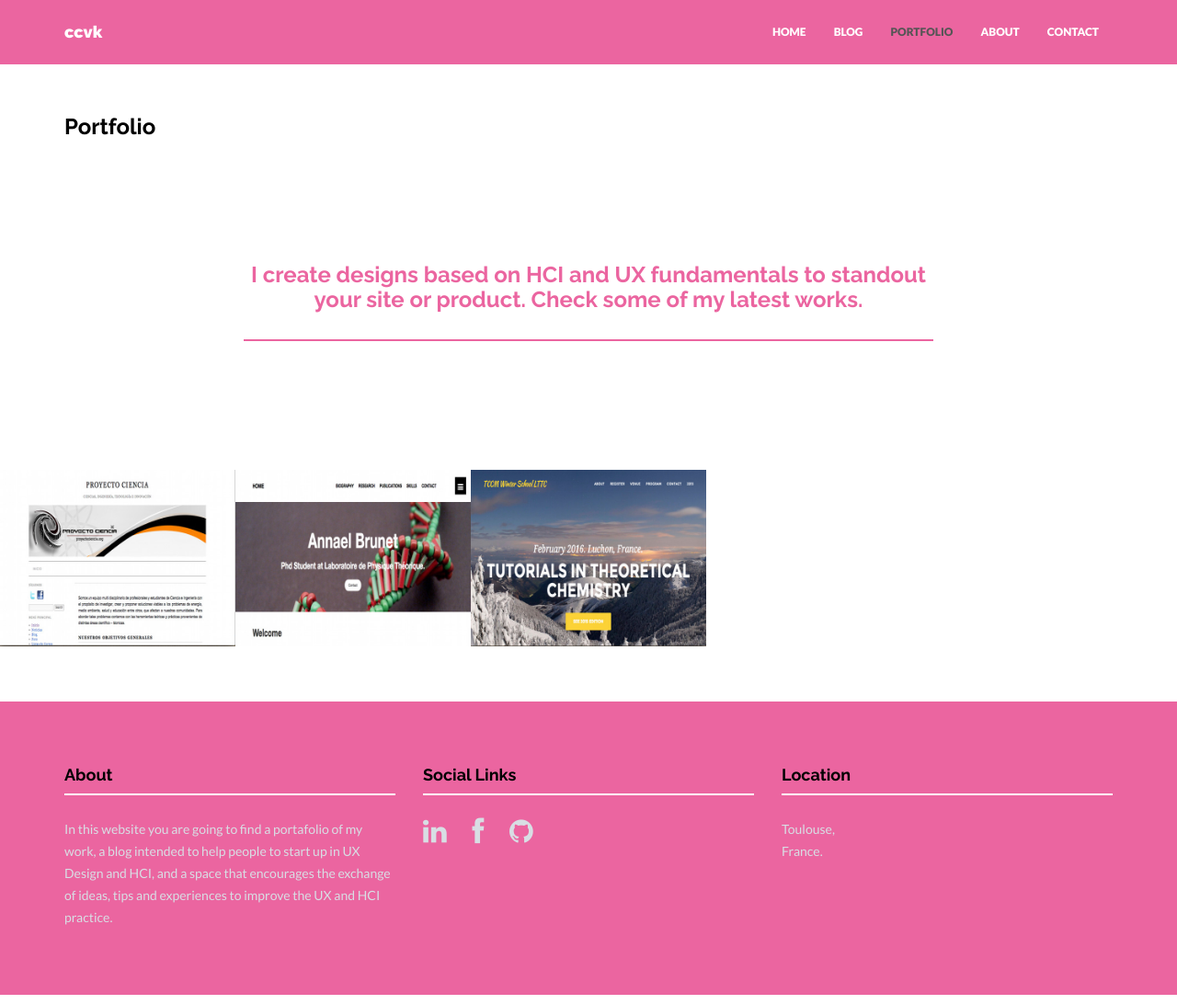
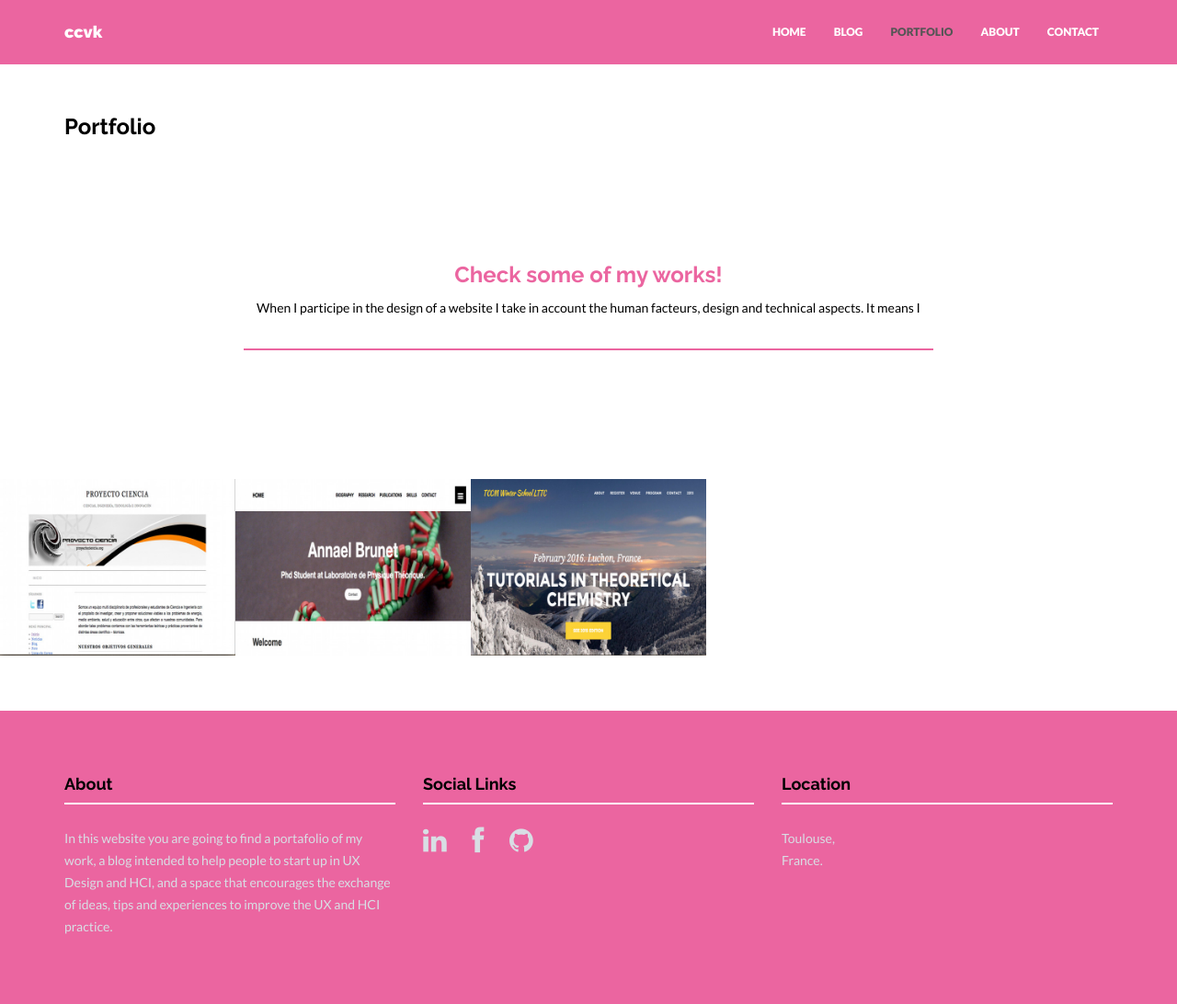
Before and after one commit to claucvk/claucvk.github.io, a Jekyll site: the page built from portfolio.html, in a window 1280 px wide and 1092 px high. Shown: the whole window at 92% size. Built offline with Jekyll 4.4.1, drawn with Linux system fonts in a browser that asks for light colours; nearby versions of some CDN libraries.

Commit message:
configuración de contact

```diff
--- a/contact.html
+++ b/contact.html
@@ -12,7 +12,7 @@ permalink: /contact/
             <h4>Just Get In Touch!</h4>
             <div class="hline"></div>
                 <p>{{ site.about }}</p>
-                <form role="form">
+                <form role="form" action= "MAILTO: {{ site.email }}" method="post" enctype= "text/plain">
                   <div class="form-group">
                     <label for="InputName1">Your Name</label>
                     <input type="email" class="form-control" id="exampleInputEmail1">
--- a/portfolio.html
+++ b/portfolio.html
@@ -8,7 +8,9 @@ permalink: /portfolio/
 
     <div class="row">
         <div class="col-lg-8 col-lg-offset-2 centered">
-            <h3>I create designs based on HCI and UX fundamentals to standout your site or product. Check some of my latest works.</h3>
+			<h3>Check some of my works!</h3>
+			<p>When I participe in the design of a website I take in account the human facteurs, design and technical aspects. It means I </p>
+
             <br>
             <div class="hline"></div>
         </div>
```
